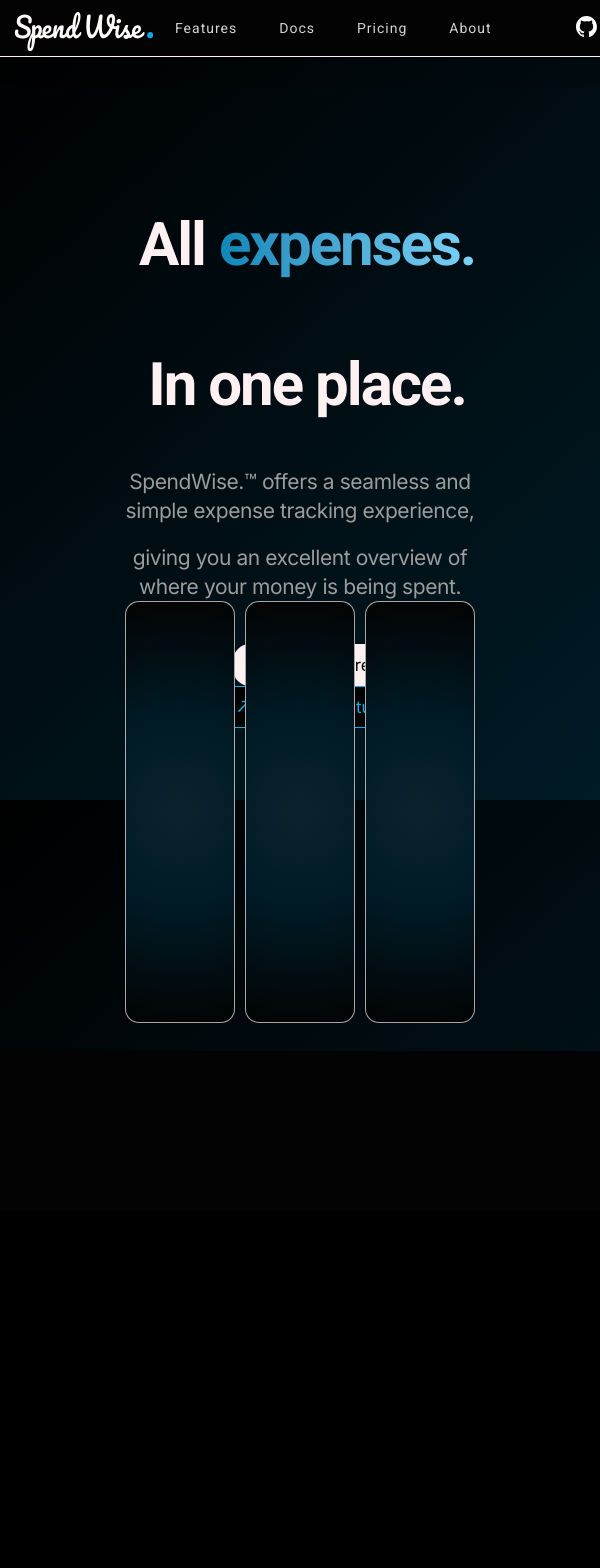
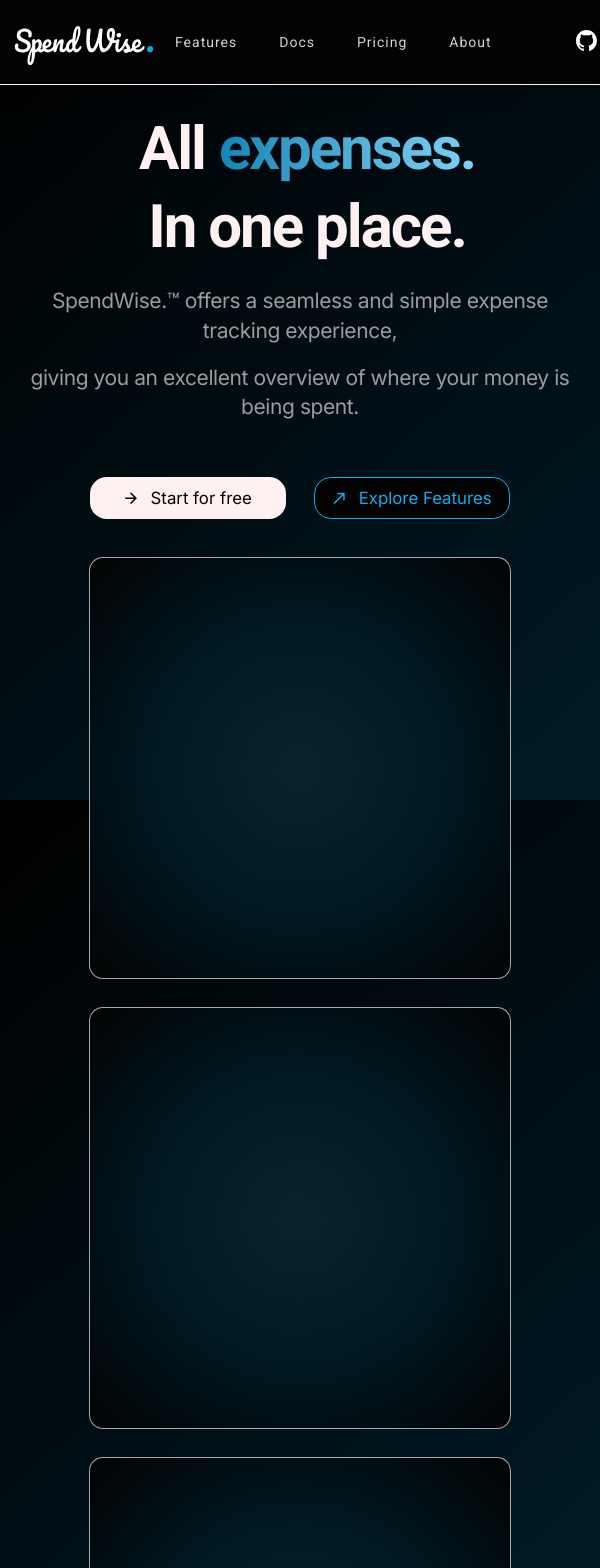
Before and after one commit to Dino-Kupinic/SpendWise, a Vue app in the folder frontend/: page / in a window 600 px wide. Shown: the top 1568 px of the page. Before the commit the page ends 1211 px from the top, so only its background shows below. Built offline with nearby package versions, Linux system fonts and the light colour scheme.

Commit message:
working on hero section

```diff
--- a/frontend/src/components/button/HeroButton.vue
+++ b/frontend/src/components/button/HeroButton.vue
@@ -19,7 +19,9 @@
 
 <style scoped>
 button {
-  margin-left: 2rem;
+  margin: 1rem 1rem;
+
+  width: 14rem;
   background-color: var(--neutral-100);
   border-radius: 1.2rem;
   border: 1px solid transparent;
--- a/frontend/src/components/button/HeroButtonHollow.vue
+++ b/frontend/src/components/button/HeroButtonHollow.vue
@@ -19,7 +19,8 @@
 
 <style scoped>
 button {
-  margin-left: 2rem;
+  margin: 1rem 1rem;
+  width: 14rem;
   background-color: var(--neutral-1000);
   border-radius: 1.2rem;
   border: 1px solid var(--brand-500);
--- a/frontend/src/components/feature-boxes/FeatureBox.vue
+++ b/frontend/src/components/feature-boxes/FeatureBox.vue
@@ -32,4 +32,10 @@
   width: v-bind(boxWidth);
   height: v-bind(boxHeight);
 }
+
+@media (max-width: 768px) {
+  div {
+    width: 100%;
+  }
+}
 </style>
--- a/frontend/src/components/nav-bar/NavBar.vue
+++ b/frontend/src/components/nav-bar/NavBar.vue
@@ -29,7 +29,6 @@
 
 <style scoped>
 nav {
-  height: 4rem;
   background: var(--neutral-1000);
   box-shadow: 0 4px 30px rgba(0, 0, 0, 0.1);
   backdrop-filter: blur(9px);
@@ -58,6 +57,8 @@
   nav {
     top: 0;
     width: 100%;
+    height: 4rem;
+
   }
 
   ul {
@@ -70,6 +71,8 @@
   nav {
     top: 0;
     width: 100%;
+    height: 6rem;
+
   }
 
   ul {
--- a/frontend/src/components/text/HeroText.vue
+++ b/frontend/src/components/text/HeroText.vue
@@ -6,18 +6,17 @@
 </script>
 
 <template>
-  <h1 :class="{ color: gradient}" >{{ props.text }}</h1>
+  <span :class="{ color: gradient}" >{{ props.text }}</span>
 </template>
 
 <style scoped>
-h1 {
+span {
   display: inline-block;
   font-family: "Roboto", serif;
   margin-left: 1rem;
   font-size: clamp(3rem, 10vw, 7rem);
   font-weight: 700;
   letter-spacing: -2px;
-  line-height: 1.2;
   margin-bottom: 2rem;
   color: var(--neutral-100);
 }
@@ -32,4 +31,10 @@
   color: var(--brand-400);
   transition: all 0.3s;
 }
+
+@media (max-width: 768px) {
+  span {
+    margin-bottom: 0.5rem;
+  }
+}
 </style>
--- a/frontend/src/components/util/GoogleIcon.vue
+++ b/frontend/src/components/util/GoogleIcon.vue
@@ -8,7 +8,7 @@
 }
 
 const props = withDefaults(defineProps<Props>(), {
-  padding: "0 5px 0 10px",
+  padding: "0 5px 0 5px",
   fontSize: "1rem",
 });
 
--- a/frontend/src/views/HomeView.vue
+++ b/frontend/src/views/HomeView.vue
@@ -22,7 +22,7 @@
           text="giving you an excellent overview of where your money is being spent."></SubtitleText>
     </div>
     <div class="hero-buttons-container">
-      <HeroButton icon="Arrow_forward" text="Start for free" to="" ></HeroButton>
+      <HeroButton icon="Arrow_forward" text="Start for free" to=""></HeroButton>
       <HeroButtonHollow icon="North_east" text="Explore Features" to=""></HeroButtonHollow>
     </div>
   </div>
@@ -38,14 +38,14 @@
 
 <style scoped>
 .hero-section {
-  margin: 0;
+  margin-bottom: 4rem;
   padding: 8rem;
-  height: 40vh;
+  height: 45vh;
   text-align: center;
 }
 
 .hero-text {
-
+  display: block;
 }
 
 .hero-subtitle-container {
@@ -58,12 +58,23 @@
 }
 
 .feature-section {
+  margin: auto;
   padding: 0;
-  width: 60%;
+  width: 70%;
   display: flex;
-  justify-content: space-around;
-  align-items: center;
-  margin: auto;
+  justify-content: center;
+  gap: 2rem;
 }
 
+
+@media (max-width: 768px) {
+  .hero-section {
+    padding: 2rem;
+  }
+
+  .feature-section {
+    flex-direction: column;
+    align-items: center;
+  }
+}
 </style>
```
